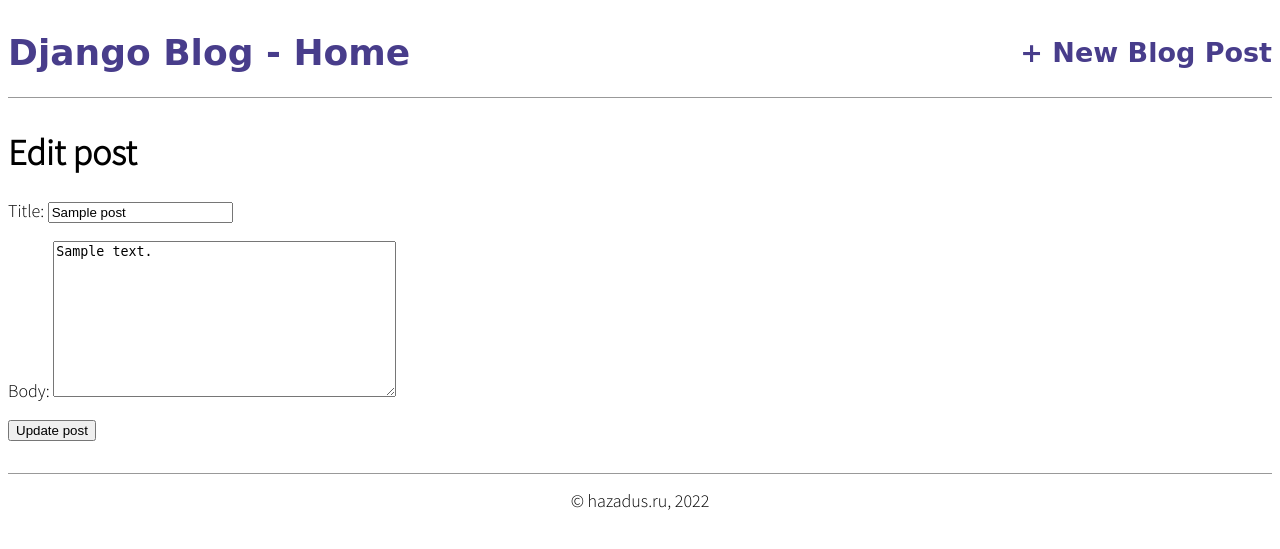
After one commit to hazadus/django-c5-blog, a Django app: page /post/edit/1/ in a window 1280 px wide. The commit adds this page. Shown: the top 549 px of the page. Run offline with Django 4.2, Linux system fonts and the light colour scheme; tables that the repository leaves empty hold one stand-in row (values such as "Sample post"); some web fonts are replaced.

Commit message:
UpdateView added.

```diff
--- a/blog/models.py
+++ b/blog/models.py
@@ -15,6 +15,14 @@ class Post(models.Model):
 
     def get_absolute_url(self):
         """
+        Used to redirect to individual page after editing post.
+
+        One place Django uses get_absolute_url() is in the admin app. If an object defines this method,
+        the object-editing page will have a “View on site” link that will jump you directly to the object’s
+        public view, as given by get_absolute_url().
+
         Used in tests to check if the absolute URL is correct.
+
+        https://docs.djangoproject.com/en/4.1/ref/models/instances/#get-absolute-url
         """
         return reverse('view_post', kwargs={'pk': self.pk})
--- a/blog/urls.py
+++ b/blog/urls.py
@@ -1,9 +1,10 @@
 from django.urls import path
-from .views import BlogListView, BlogDetailView, BlogCreateView
+from .views import BlogListView, BlogDetailView, BlogCreateView, BlogUpdateView
 
 urlpatterns = [
     path('', BlogListView.as_view(), name='home'),
     # NB: no '/' before 'post/...' needed!:
     path('post/<int:pk>/', BlogDetailView.as_view(), name='view_post'),
     path('post/create/', BlogCreateView.as_view(), name='create_post'),
+    path('post/edit/<int:pk>/', BlogUpdateView.as_view(), name='update_post'),
 ]
--- a/blog/views.py
+++ b/blog/views.py
@@ -1,5 +1,5 @@
 from django.views.generic import ListView, DetailView
-from django.views.generic.edit import CreateView
+from django.views.generic.edit import CreateView, UpdateView
 
 from .models import Post
 
@@ -18,3 +18,9 @@ class BlogCreateView(CreateView):
     model = Post
     template_name = 'create_post.html'
     fields = ['title', 'author', 'body']
+
+
+class BlogUpdateView(UpdateView):
+    model = Post
+    template_name = 'update_post.html'
+    fields = ['title', 'body']
--- /dev/null
+++ b/templates/update_post.html
@@ -0,0 +1,10 @@
+{% extends 'base.html' %}
+
+{% block content %}
+    <h1>Edit post</h1>
+    <form action="" method="post">
+        {% csrf_token %}
+        {{ form.as_p }}
+        <input type="submit" value="Update post">
+    </form>
+{% endblock content %}
--- a/templates/view_post.html
+++ b/templates/view_post.html
@@ -4,5 +4,6 @@
     <article>
         <h2>{{ post.title }}</h2>
         <p>{{ post.body }}</p>
+        <a href="{% url 'update_post' post.pk %}">Edit this post</a>
     </article>
 {% endblock content %}
```
